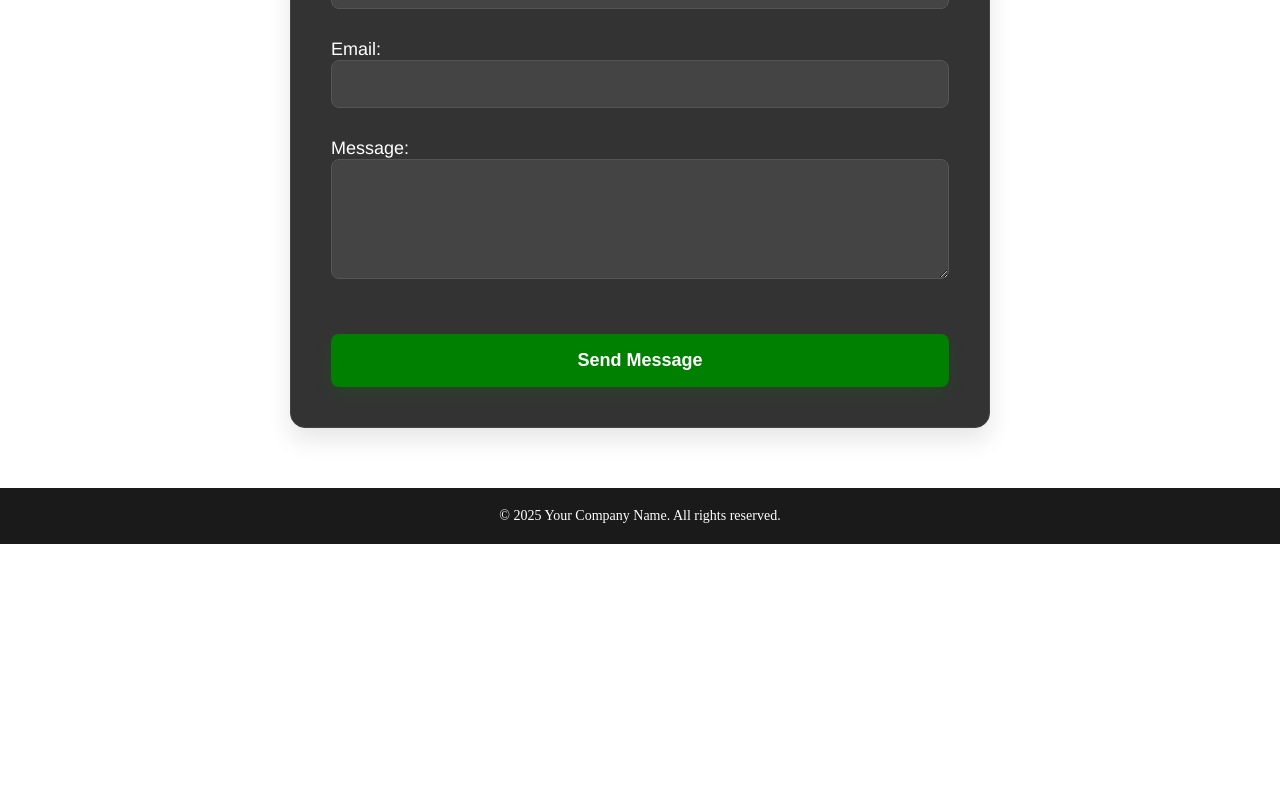
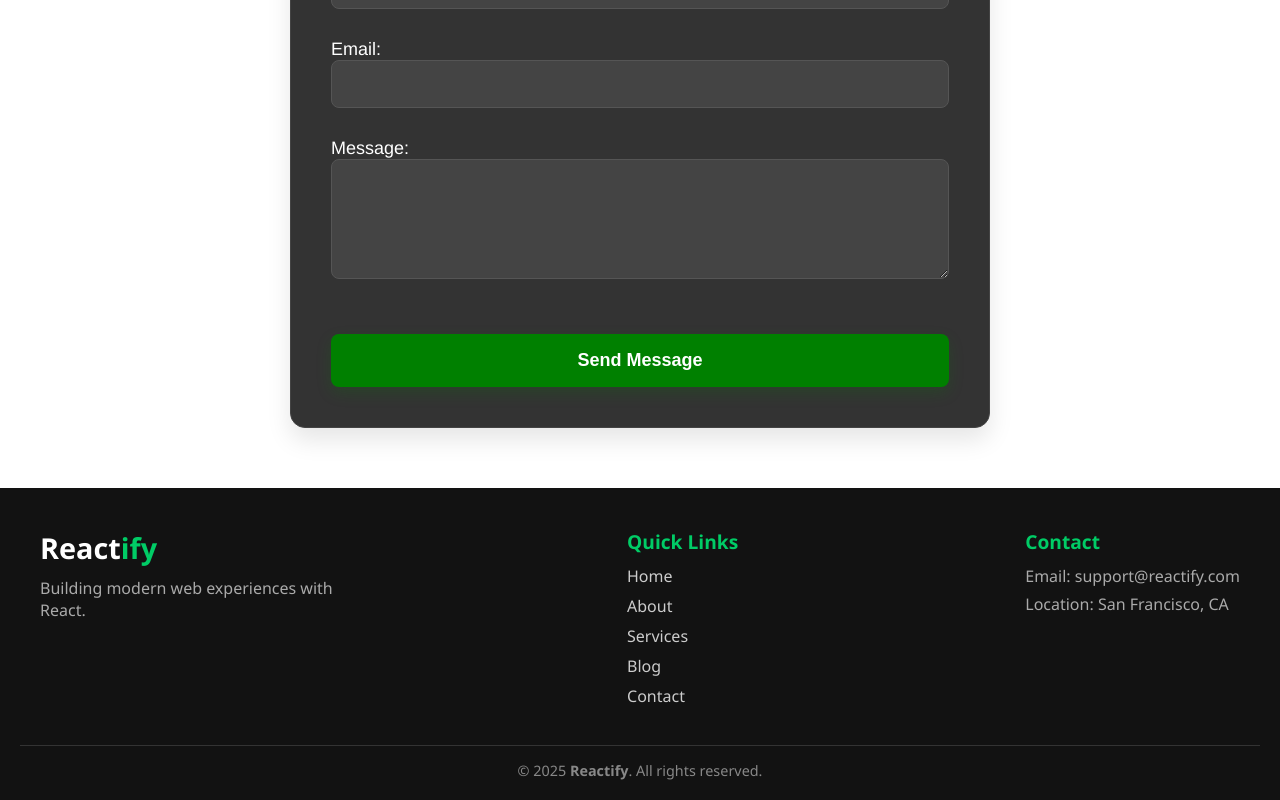
Before and after one commit to workmdirfan29/ReactJs_StartUPCode, a React (Vite) app: page /contact in a window 1280 px wide. Shown: the part 312-1112 px from the top of the page. Before the commit the page ends 929 px from the top, so only its background shows below. Built offline with nearby package versions, Linux system fonts and the light colour scheme.

Commit message:
Footer updated

```diff
--- a/package.json
+++ b/package.json
@@ -12,7 +12,8 @@
   "dependencies": {
     "react": "^18.3.1",
     "react-dom": "^18.3.1",
-    "react-router": "^7.1.3"
+    "react-router": "^7.1.3",
+    "react-router-dom": "^7.6.2"
   },
   "devDependencies": {
     "@eslint/js": "^9.17.0",
--- a/src/components/Footer/Footer.css
+++ b/src/components/Footer/Footer.css
@@ -1,15 +1,69 @@
 .footer {
-  background-color: #1a1a1a;
-  color: white;
-  padding: 20px 0;
-  text-align: center;
-  font-size: 14px;
-  position: relative;
-  bottom: 0;
-  width: 100%;
+  background-color: #121212;
+  color: #fff;
+  padding: 40px 20px 20px;
+  font-family: "Segoe UI", sans-serif;
 }
 
-.footer-content {
+.footer-container {
+  display: flex;
+  flex-wrap: wrap;
+  justify-content: space-between;
   max-width: 1200px;
-  margin: 0 auto;
+  margin: auto;
+  gap: 30px;
 }
+
+.footer-brand h2 {
+  font-size: 1.8rem;
+  margin-bottom: 10px;
+}
+
+.green-text {
+  color: #00cc66;
+}
+
+.footer-brand p {
+  max-width: 300px;
+  color: #aaa;
+}
+
+.footer-links h3,
+.footer-contact h3 {
+  font-size: 1.2rem;
+  margin-bottom: 10px;
+  color: #00cc66;
+}
+
+.footer-links ul {
+  list-style: none;
+  padding: 0;
+}
+
+.footer-links ul li {
+  margin-bottom: 8px;
+}
+
+.footer-links ul li a {
+  color: #ccc;
+  text-decoration: none;
+  transition: color 0.3s ease;
+}
+
+.footer-links ul li a:hover {
+  color: #00cc66;
+}
+
+.footer-contact p {
+  margin: 6px 0;
+  color: #aaa;
+}
+
+.footer-bottom {
+  text-align: center;
+  border-top: 1px solid #333;
+  margin-top: 30px;
+  padding-top: 15px;
+  font-size: 0.9rem;
+  color: #888;
+}
--- a/src/components/Footer/Footer.jsx
+++ b/src/components/Footer/Footer.jsx
@@ -1,11 +1,44 @@
 import React from 'react';
+import { Link } from 'react-router-dom';
 import './Footer.css';
+
+const navUrls = [
+  { path: "/", label: "Home" },
+  { path: "/about", label: "About" },
+  { path: "/service", label: "Services" },
+  { path: "/blog", label: "Blog" },
+  { path: "/contact", label: "Contact" }
+];
 
 const Footer = () => {
   return (
     <footer className="footer">
-      <div className="footer-content">
-        <p>&copy; {new Date().getFullYear()} Your Company Name. All rights reserved.</p>
+      <div className="footer-container">
+        <div className="footer-brand">
+          <h2>React<span className="green-text">ify</span></h2>
+          <p>Building modern web experiences with React.</p>
+        </div>
+
+        <div className="footer-links">
+          <h3>Quick Links</h3>
+          <ul>
+            {navUrls.map((item) => (
+              <li key={item.path}>
+                <Link to={item.path}>{item.label}</Link>
+              </li>
+            ))}
+          </ul>
+        </div>
+
+        <div className="footer-contact">
+          <h3>Contact</h3>
+          <p>Email: support@reactify.com</p>
+          <p>Location: San Francisco, CA</p>
+        </div>
+      </div>
+
+      <div className="footer-bottom">
+        <p>&copy; {new Date().getFullYear()} <strong>Reactify</strong>. All rights reserved.</p>
       </div>
     </footer>
   );
```
Also changed, not shown: 1 other file (tests, documents, lock files or other folders).
